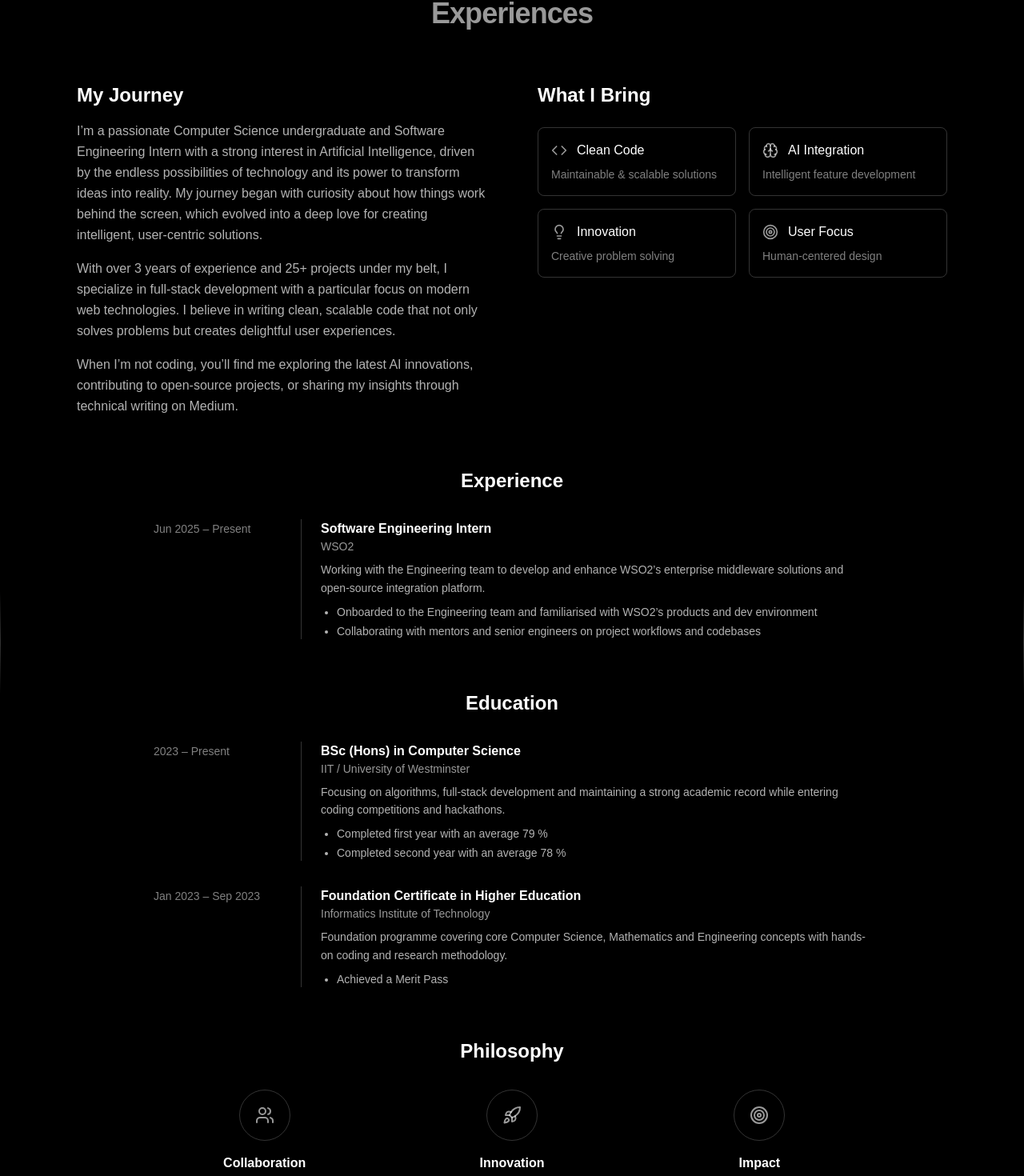
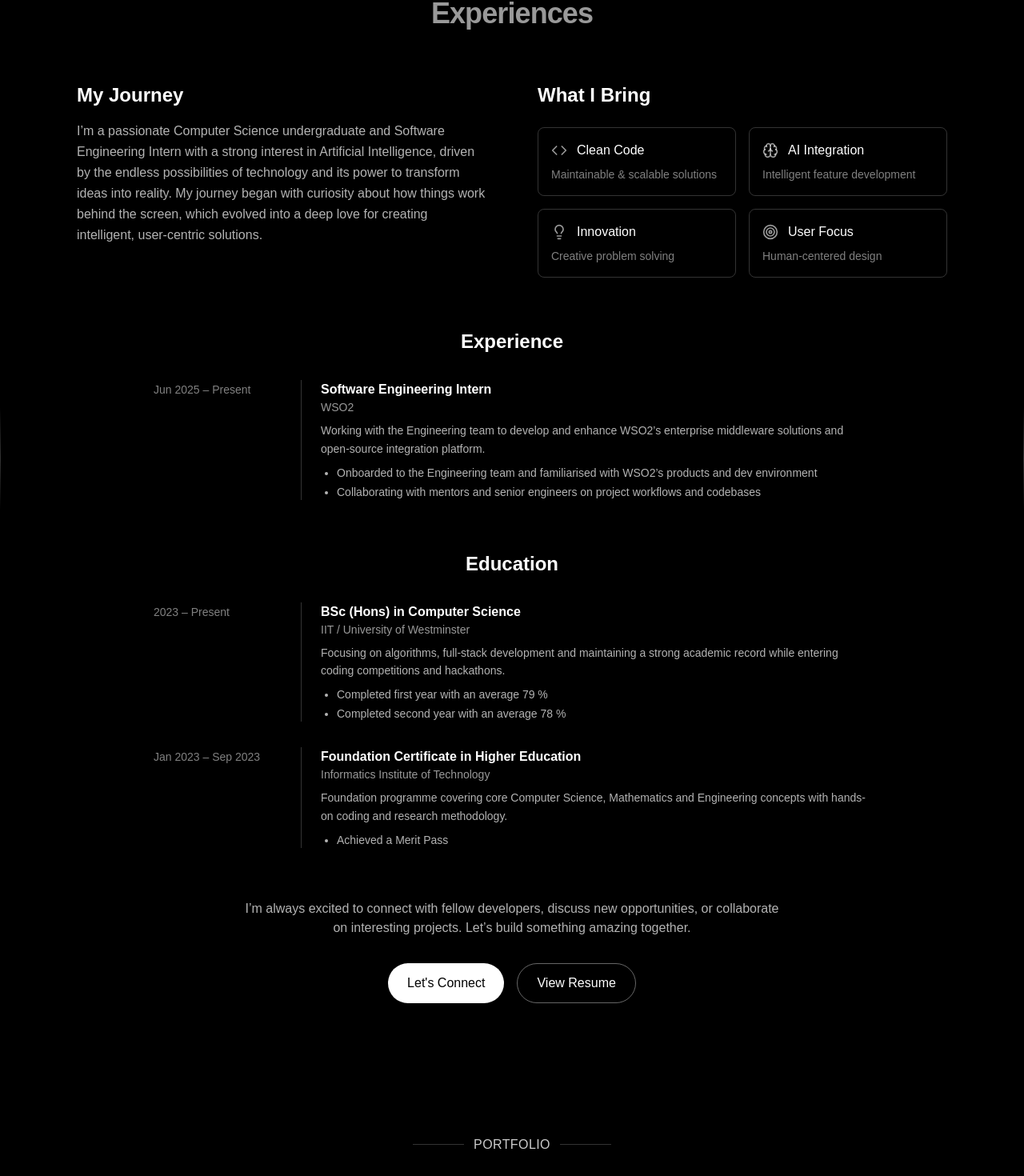
Before and after one commit to yasithrashan/portfolio-yasith-rashan, a Next.js app in the folder my-portfolio/: page / in a window 1280 px wide. Shown: the part 1315-2785 px from the top of the page at 80% size. Built offline with nearby package versions, Linux system fonts and the light colour scheme.

Commit message:
fix: Refactored AboutMe component, updated HeroSection and Projects components with minor changes

```diff
--- a/my-portfolio/src/app/components/AboutMe.tsx
+++ b/my-portfolio/src/app/components/AboutMe.tsx
@@ -38,17 +38,6 @@ const AboutMe = () => {
                                     possibilities of technology and its power to transform ideas into reality.
                                     My journey began with curiosity about how things work behind the screen,
                                     which evolved into a deep love for creating intelligent, user-centric solutions.
-                                </p>
-
-
-                                <p className="text-sm sm:text-base text-white/70 leading-relaxed font-light">
-                                    With over 3 years of experience and 25+ projects under my belt, I specialize in full-stack
-                                    development with a particular focus on modern web technologies. I believe in writing clean,
-                                    scalable code that not only solves problems but creates delightful user experiences.
-                                </p>
-                                <p className="text-sm sm:text-base text-white/70 leading-relaxed font-light">
-                                    When I&rsquo;m not coding, you&rsquo;ll find me exploring the latest AI innovations, contributing to
-                                    open-source projects, or sharing my insights through technical writing on Medium.
                                 </p>
                             </div>
                         </div>
@@ -155,7 +144,7 @@ const AboutMe = () => {
                                         description:
                                             'Focusing on algorithms, full-stack development and maintaining a strong academic record while entering coding competitions and hackathons.',
                                         bullets: ['Completed first year with an average 79 %',
-                                                  'Completed second year with an average 78 %',],
+                                            'Completed second year with an average 78 %',],
                                     },
                                     {
                                         period: 'Jan 2023 – Sep 2023',
@@ -191,42 +180,6 @@ const AboutMe = () => {
                         </div>
                     </div>
 
-                    {/* Philosophy Section */}
-                    <div className="text-center max-w-4xl mx-auto">
-                        <h3 className="text-xl sm:text-2xl font-semibold mb-8">Philosophy</h3>
-                        <div className="grid grid-cols-1 md:grid-cols-3 gap-8">
-                            {[
-                                {
-                                    icon: <Users className="w-6 h-6" />,
-                                    title: 'Collaboration',
-                                    description: 'Great software is built by great teams working together'
-                                },
-                                {
-                                    icon: <Rocket className="w-6 h-6" />,
-                                    title: 'Innovation',
-                                    description: 'Always pushing boundaries and exploring new possibilities'
-                                },
-                                {
-                                    icon: <Target className="w-6 h-6" />,
-                                    title: 'Impact',
-                                    description: 'Creating solutions that make a real difference in people&rsquo;s lives'
-                                }
-                            ].map(({ icon, title, description }) => (
-                                <div key={title} className="group text-center">
-                                    <div className="w-16 h-16 border border-white/20 rounded-full flex items-center justify-center mx-auto mb-4 group-hover:border-white/40 group-hover:bg-white/5 transition-all duration-300">
-                                        <div className="text-white/60 group-hover:text-white transition-colors">
-                                            {icon}
-                                        </div>
-                                    </div>
-                                    <h4 className="font-semibold mb-2 group-hover:text-white/90 transition-colors">{title}</h4>
-                                    <p className="text-sm text-white/70 leading-relaxed group-hover:text-white/80 transition-colors">
-                                        {description}
-                                    </p>
-                                </div>
-                            ))}
-                        </div>
-                    </div>
-
                     {/* Call to Action */}
                     <div className="text-center mt-16">
                         <p className="text-white/70 mb-8 max-w-2xl mx-auto">
--- a/my-portfolio/src/app/components/HeroSection.tsx
+++ b/my-portfolio/src/app/components/HeroSection.tsx
@@ -54,7 +54,7 @@ const HeroSection = () => {
             <div className="flex items-center justify-center space-x-3">
               <div className="h-px bg-white/20 w-12 sm:w-16"></div>
               <p className="text-sm sm:text-base text-white/80 font-light tracking-wide uppercase">
-                Software Engineer Intern
+                Software Engineer Intern @wso2
               </p>
               <div className="h-px bg-white/20 w-12 sm:w-16"></div>
             </div>
--- a/my-portfolio/src/app/components/Projects.tsx
+++ b/my-portfolio/src/app/components/Projects.tsx
@@ -2,6 +2,7 @@
 
 import React from 'react';
 import { Github, ExternalLink, Calendar } from 'lucide-react';
+import ballerinaElastic from '../assets/projects/ballerinax-elasticcloud.png';
 
 const Projects = () => {
   const projects = [
@@ -11,52 +12,7 @@ const Projects = () => {
       technologies: ["Ballerina", "Elasticsearch", "Java", "Docker", "Gradle", "REST API"],
       github: "https://github.com/yasithrashan/module-ballerinax-elasticsearch",
       demo: "",
-      image: "https://images.unsplash.com/photo-1461749280684-dccba630e2f6?q=80&w=2069&auto=format&fit=crop",
-      date: "2025"
-    },
-    {
-      name: "University Management App - Spacefix",
-      description: "A comprehensive university management system enabling seamless student enrollment, course management, and faculty administration.",
-      technologies: ["React", "Node.js", "Firebase", "JavaScript"],
-      github: "https://github.com/yasithrashan/Spacefix-app",
-      demo: "https://www.spacefix.lk/",
-      image: "https://images.unsplash.com/photo-1590579491624-f98f36d4c763?q=80&w=2043&auto=format&fit=crop&ixlib=rb-4.0.3&ixid=M3wxMjA3fDB8MHxwaG90by1wYWdlfHx8fGVufDB8fHx8fA%3D%3D",
-      date: "2024"
-    },
-    {
-      name: "Real-Time Event Ticketing System",
-      description: "A dynamic event ticketing platform that provides real-time seat availability, secure bookings.",
-      technologies: ["Java", "OOP", "Spring Boot", "React"],
-      github: "https://github.com/yasithrashan/Real-Time-Event-Ticketing-System",
-      demo: "",
-      image: "https://images.unsplash.com/photo-1606021643583-b707947f1f02?q=80&w=1974&auto=format&fit=crop&ixlib=rb-4.0.3&ixid=M3wxMjA3fDB8MHxwaG90by1wYWdlfHx8fGVufDB8fHx8fA%3D%3D",
-      date: "2024"
-    },
-    {
-      name: "Personal Portfolio",
-      description: "A sleek and responsive personal portfolio website showcasing my projects, skills, and experience, built with React and Tailwind CSS.",
-      technologies: ["React", "Tailwind CSS", "JavaScript"],
-      github: "https://github.com/yasithrashan/Yasith-Rashan-Portfolio",
-      demo: "https://www.yasithrashan.online/",
-      image: "https://images.unsplash.com/photo-1467232004584-a241de8bcf5d?q=80&w=2069&auto=format&fit=crop&ixlib=rb-4.0.3&ixid=M3wxMjA3fDB8MHxwaG90by1wYWdlfHx8fGVufDB8fHx8fA%3D%3D",
-      date: "2025"
-    },
-    {
-      name: "Network Flow Algorithm Implementation",
-      description: "An implementation of the Ford-Fulkerson algorithm with the Edmonds-Karp improvement for finding maximum flow in a network. Handles integer capacities and follows the conservation of flow principle.",
-      technologies: ["Java", "OOP", "Algorithms", "Data Structures", "Graph Theory"],
-      github: "https://github.com/yasithrashan/network-flow-algorithm",
-      demo: "",
-      image: "https://images.unsplash.com/photo-1551288049-bebda4e38f71?q=80&w=2070&auto=format&fit=crop&ixlib=rb-4.0.3&ixid=M3wxMjA3fDB8MHxwaG90by1wYWdlfHx8fGVufDB8fHx8fA%3D%3D",
-      date: "2025"
-    },
-    {
-      name: "Bookstore RESTful API",
-      description: "A comprehensive JAX-RS API for a bookstore application with endpoints for managing books, authors, customers, shopping carts, and orders following REST architectural principles.",
-      technologies: ["Java", "JAX-RS", "REST API", "JSON", "Maven", "Java 21"],
-      github: "https://github.com/yasithrashan/BookStoreAPIWebApplication",
-      demo: "",
-      image: "https://images.unsplash.com/photo-1507842217343-583bb7270b66?q=80&w=2090&auto=format&fit=crop&ixlib=rb-4.0.3&ixid=M3wxMjA3fDB8MHxwaG90by1wYWdlfHx8fGVufDB8fHx8fA%3D%3D",
+      image: ballerinaElastic,
       date: "2025"
     }
   ];
@@ -93,7 +49,7 @@ const Projects = () => {
                     <div className="lg:w-80 flex-shrink-0">
                       <div className="relative overflow-hidden rounded-lg border border-white/20 group-hover:border-white/40 transition-colors">
                         <img
-                          src={project.image}
+                          src={project.image.src}
                           alt={project.name}
                           className="w-full h-48 lg:h-56 object-cover transition-transform duration-500 group-hover:scale-105"
                         />
```
Also changed, not shown: my-portfolio/src/app/assets/projects/ballerinax-elasticcloud.png (added).
